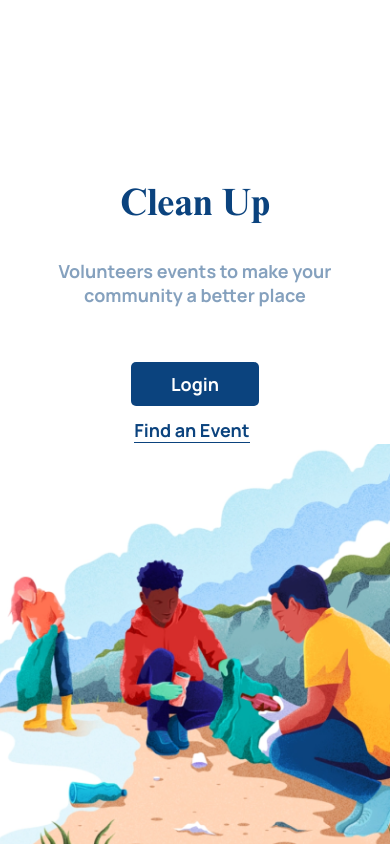
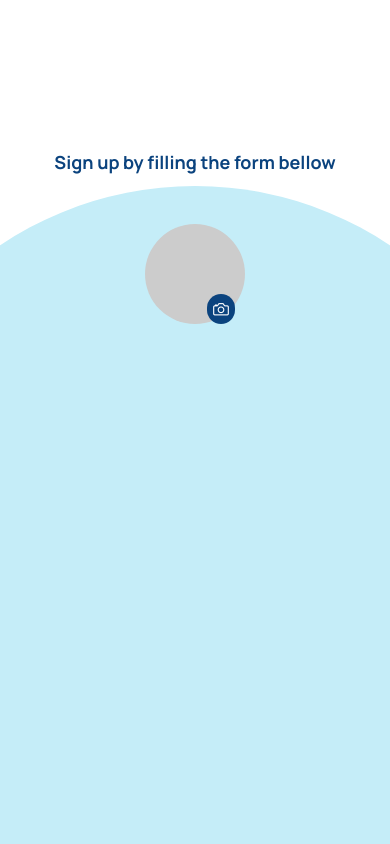
Before and after one commit to Two-of-Us-Tech/cleanup-app, a React Native app: screen /Signup in a window 390 px wide. Built offline with nearby package versions, Linux system fonts and the light colour scheme.

Commit message:
Adding SignUp screen

```diff
--- a/App.js
+++ b/App.js
@@ -14,6 +14,7 @@ import EventScreen from "./screens/EventScreen";
 import MyEventsScreen from "./screens/MyEventsScreen";
 import MapScreen from "./screens/MapScreen";
 import MyProfileScreen from "./screens/MyProfileScreen";
+import SignupScreen from "./screens/SignupScreen";
 
 const Stack = createNativeStackNavigator();
 
@@ -41,6 +42,7 @@ export default function App() {
         >
           <Stack.Screen name="Home" component={HomeScreen} />
           <Stack.Screen name="Login" component={LoginScreen} />
+          <Stack.Screen name="Signup" component={SignupScreen} />
           <Stack.Screen name="EventList" component={EventListScreen} />
           <Stack.Screen name="Event" component={EventScreen} />
           <Stack.Screen name="MyEvents" component={MyEventsScreen} />
--- a/components/StyledScreen.js
+++ b/components/StyledScreen.js
@@ -3,8 +3,8 @@ import styled from "styled-components/native";
 const ScreenContainer = styled.View(({ theme: { colors } }) => ({
   flex: 1,
   position: "relative",
-  overflow: 'hidden',
-  background: colors.white
+  overflow: "hidden",
+  background: colors.white,
 }));
 
 const CircleOne = styled.View(({ theme: { colors } }) => ({
@@ -24,15 +24,45 @@ const CircleTwo = styled.View(({ theme: { colors } }) => ({
   zIndex: -1,
   top: -20,
   right: -200,
-  borderRadius: 10009,
+  borderRadius: 1000,
   background: colors.tertiary,
 }));
 
-const StyledScreen = ({ children, ...props }) => {
+const SecondaryItemContainer = styled.View(() => ({
+  position: "absolute",
+  top: 0,
+  left: 0,
+  right: 0,
+  bottom: 0,
+  justifyContent: "center",
+  alignItems: "center",
+}));
+
+const SecondaryCircle = styled.View(({ theme: { colors } }) => ({
+  position: 'absolute',
+  bottom: 0,
+  zIndex: -1,
+  height: '78%',
+  width: 700,
+  background: colors.tertiary,
+  borderTopLeftRadius: 1000,
+  borderTopRightRadius: 1000,
+}));
+
+const StyledScreen = ({ children, style = "default", ...props }) => {
   return (
     <ScreenContainer {...props}>
-      <CircleOne />
-      <CircleTwo />
+      {style === "default" && (
+        <>
+          <CircleOne />
+          <CircleTwo />
+        </>
+      )}
+      {style === "secondary" && (
+        <SecondaryItemContainer>
+          <SecondaryCircle />
+        </SecondaryItemContainer>
+      )}
       {children}
     </ScreenContainer>
   );
--- a/screens/EventScreen.js
+++ b/screens/EventScreen.js
@@ -51,6 +51,7 @@ const StyledButton = styled(Button)(() => ({
 }));
 
 const EventScreen = ({ route: { params }, navigation }) => {
+  // TODO - Get the params
   return (
     <StyledScreen>
       <ScreenContainer>
--- a/screens/LoginScreen.js
+++ b/screens/LoginScreen.js
@@ -25,7 +25,7 @@ const JustifiedButton = styled.View(() => ({
   padding: 0,
 }));
 
-const LoginScreen = () => {
+const LoginScreen = ({ navigation }) => {
   const [formValue, setFormValue] = useState({
     email: "",
     password: "",
@@ -73,7 +73,7 @@ const LoginScreen = () => {
         <Typography color="opaqueDark" fontSize="small">
           New Here?
         </Typography>
-        <LinkButton variant="light" onPress={() => {}}>
+        <LinkButton variant="light" onPress={() => navigation.navigate('Signup')}>
           Sign Up
         </LinkButton>
       </HomeScreenContainer>
--- a/screens/MapScreen.js
+++ b/screens/MapScreen.js
@@ -22,7 +22,7 @@ const StyledInput = styled(Input)`
   margin-top: 16px;
 `;
 
-const MapScreen = () => {
+const MapScreen = ({ navigation }) => {
   const [location, setLocation] = useState();
 
   const eventData = {
@@ -78,6 +78,8 @@ const MapScreen = () => {
         >
           {events.map((event) => (
             <Marker
+              //TODO - Redirect to the right event
+              onCalloutPress={() => navigation.navigate('Event')}
               key={event.coordinate.latitude}
               coordinate={event.coordinate}
               title={eventData.title}
--- /dev/null
+++ b/screens/SignupScreen.js
@@ -0,0 +1,53 @@
+import styled from "styled-components/native"
+import StyledScreen from "../components/StyledScreen"
+import Typography from "../components/Typography"
+import { Ionicons } from "@expo/vector-icons";
+
+const StyledContainer = styled.SafeAreaView(() => ({
+  alignItems:  'center',
+  marginHorizontal: 20,
+  marginTop: 150
+}))
+
+const ImageContainer = styled.View(() => ({
+  position: 'relative',
+  marginTop: 50
+}))
+
+const ImageHolder = styled.View(() => ({
+  height: 100,
+  width: 100,
+  background: '#ccc',
+  borderRadius: 50,
+}))
+
+const StyledTouchable = styled.TouchableOpacity(({ theme: { colors } }) => ({
+  position: 'absolute',
+  right:10,
+  bottom:0,
+  padding: 5,
+  borderRadius: 50,
+  background: colors.primary,
+  display: 'flex',
+  alignItems: 'center',
+  justifyContent: 'center'
+}))
+
+
+const SignupScreen = () => {
+  return (
+    <StyledScreen style="secondary">
+      <StyledContainer>
+        <Typography>Sign up by filling the form bellow</Typography>
+        <ImageContainer>
+          <ImageHolder />
+          <StyledTouchable>
+            <Ionicons name="camera-outline" size={18} color="white" />
+          </StyledTouchable>
+        </ImageContainer>
+      </StyledContainer>
+    </StyledScreen>
+  )
+}
+
+export default SignupScreen
```
